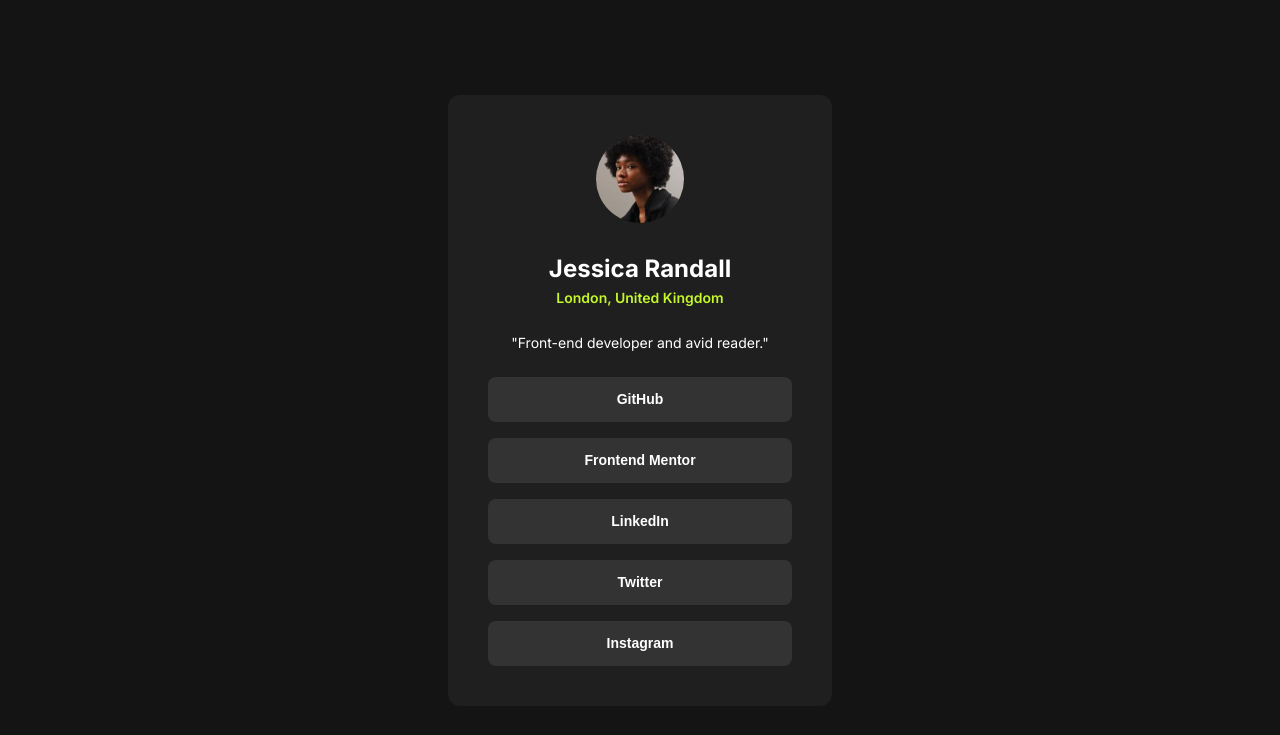
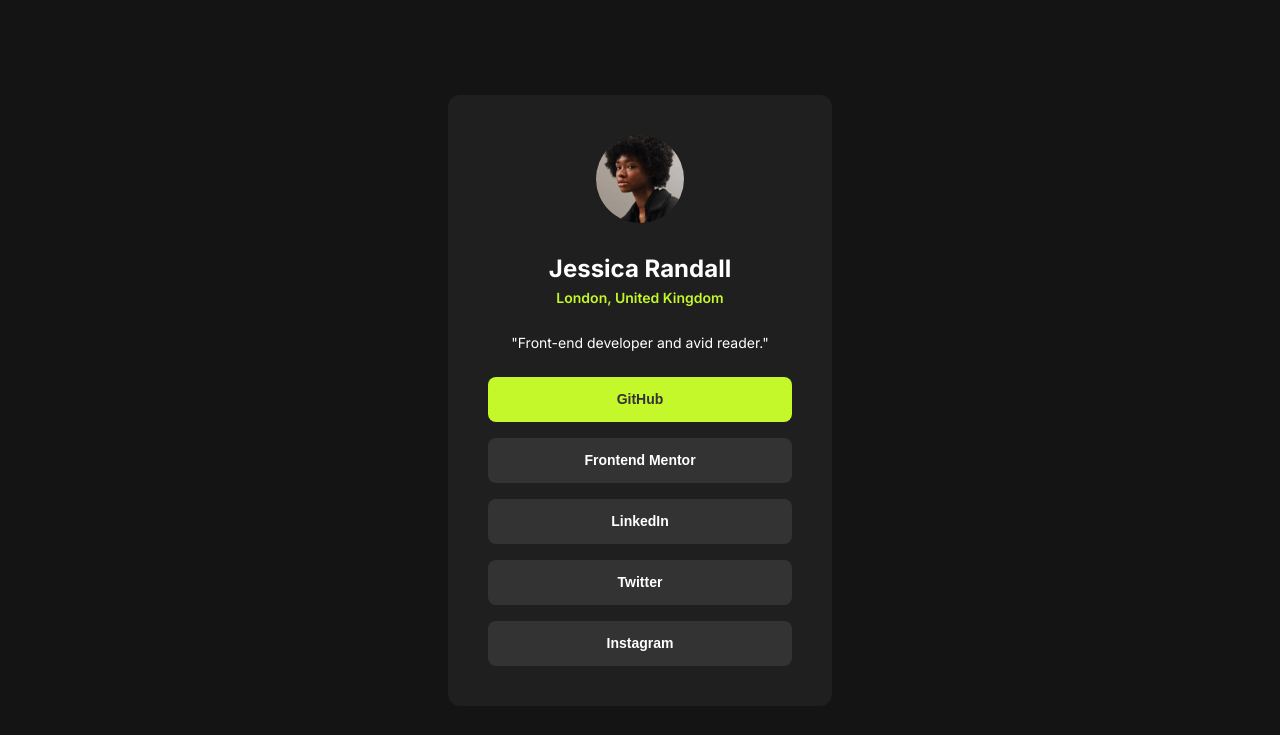
Before and after one commit to laxmikishore13/FM-SOCIAL-CARD, a plain HTML site: page index.html in a window 1280 px wide. In both pictures the pointer is over the button "GitHub". Shown: the top 735 px of the page. Drawn offline with Linux system fonts and the light colour scheme.

Commit message:
hover effect changes

```diff
--- a/style.css
+++ b/style.css
@@ -103,6 +103,13 @@ main {
   border: none;
   font-size: var(--font-medium);
   font-weight: 600;
+  transition: all 0.5s ease-out;
+}
+
+.social-card-btns button:hover {
+  background: var(--color-green);
+  color: var(--color-grey-700);
+  cursor: pointer;
 }
 
 @media screen and (max-width: 768px) {
```
